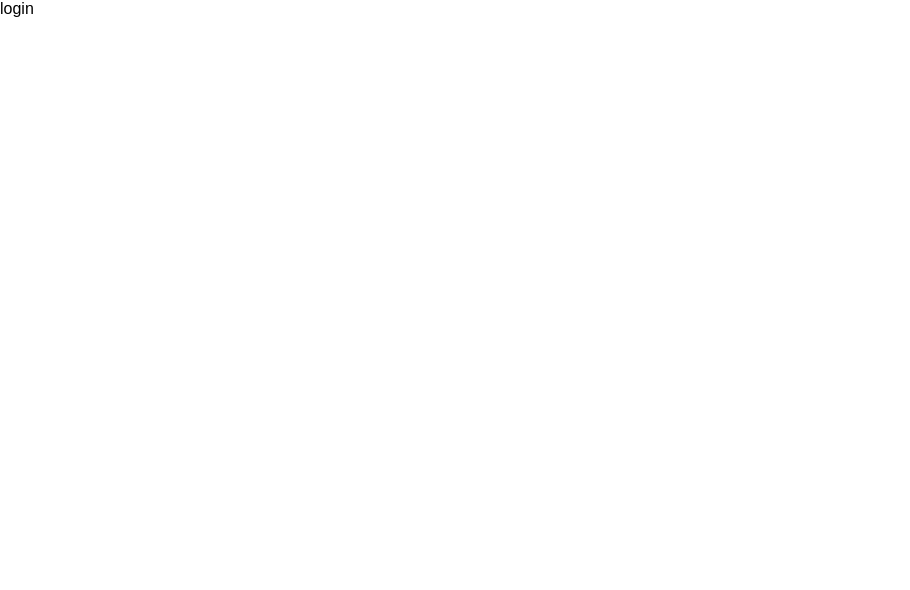
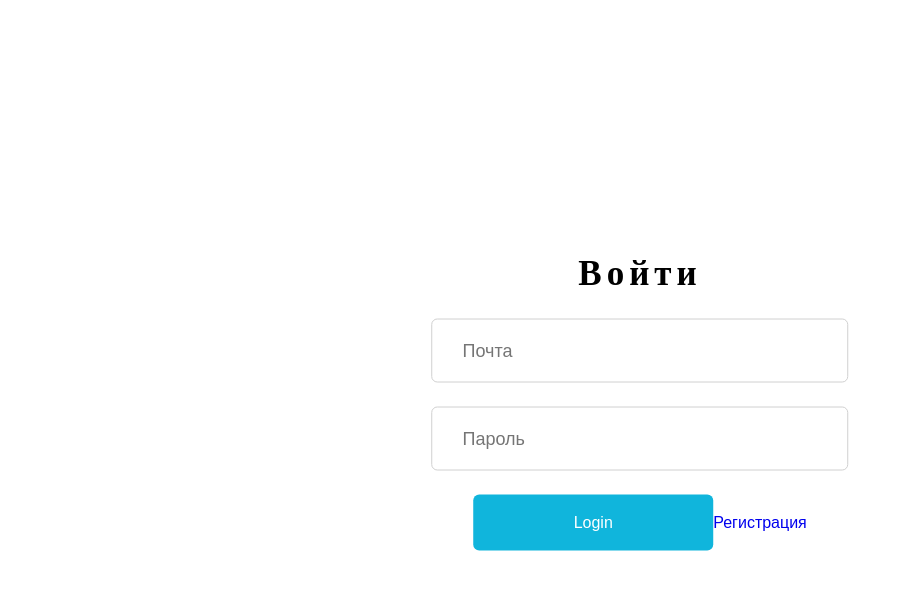
Before and after one commit to k0c0w/CarsharingWebsite, a React (Create React App) app in the folder frontend/website/: page /login in a window 1280 px wide. Shown: the top 590 px of the page, without its empty margins (0-910 px from the left). Built offline with nearby package versions, Linux system fonts and the light colour scheme.

Commit message:
created login page

```diff
--- a/frontend/website/src/Components/Tarrif/CarSection.jsx
+++ b/frontend/website/src/Components/Tarrif/CarSection.jsx
@@ -0,0 +1,4 @@
+export const CarSection = () => (
+    <>
+    </>
+);
--- /dev/null
+++ b/frontend/website/src/Components/formTools.jsx
@@ -0,0 +1,20 @@
+import React from "react";
+import "../css/form.css";
+
+export const Input = (props) => (
+    <div className="form-field">
+        <input className="form-input" name={props.name} type={props.type} placeholder={props.placeholder}/>
+        {props.inputErrorMessage && <p className="form-error">{props.inputErrorMessage}</p>}
+    </div>
+);
+
+
+export const Form = React.forwardRef((props, ref) => {
+    const className = `flex-container ${props.className? props.className : ''}`;
+    return (
+    <form action={props?.action} method={props?.method} ref={ref} className={className}>
+        {props.children}
+    </form>)
+});
+
+export default Form;
--- a/frontend/website/src/Containers/Login.jsx
+++ b/frontend/website/src/Containers/Login.jsx
@@ -1,3 +1,34 @@
-export default function Login(){
-    return <>login</>
+import Section from "../Components/Sections";
+import Container from "../Components/Container";
+import { useEffect } from "react";
+import Form, { Input } from "../Components/formTools";
+import Bold from "../Components/TextTags";
+import { NavLink } from "react-router-dom";
+
+function fixHeader() {
+    const header = document.getElementsByTagName("header")[0];
+
+    if(header && !header.classList.contains("fixed")) {
+        header.classList.add("fixed");
+    }
 }
+
+export default function Login() {
+
+    useEffect(()=> {fixHeader()}, []);
+
+    return (
+    <Section>
+        <Container className="flex-container">
+            <Form className="center flex-column">
+                <Bold className="form-header">Войти</Bold>
+                <Input placeholder="Почта"/>
+                <Input placeholder="Пароль"/>
+                <div className="form-filed">
+                    <button className="button">Login</button>
+                    <NavLink>Регистрация</NavLink>
+                </div>
+            </Form>
+        </Container>
+    </Section>);
+}
--- /dev/null
+++ b/frontend/website/src/css/form.css
@@ -0,0 +1,48 @@
+.form-field {
+    margin-bottom: 24px;
+    position: relative;
+    width: 125% ;
+}
+
+.form-error {
+    position: absolute;
+    left: 32px;
+    top: 42px;
+    font-size: 13px;
+    font-weight: 500;
+    line-height: 21px;
+    color: #e63312;
+    display: none;
+}
+
+.form-input {
+    font-size: 18px;
+    font-weight: 400;
+    line-height: 20px;
+    padding: 21px 30px;
+    border: 1px solid #d0d0d0;
+    border-radius: 6px;
+    width: 100%;
+    outline: 0;
+    -webkit-box-sizing: border-box;
+    box-sizing: border-box;
+    color: #191818;
+}
+
+.center {
+    position: absolute;
+    top: 50%;
+    left: 50%;
+    transform: translate(-50%, -50%);
+}
+
+.form-header {
+    font-family: Orbitron;
+    letter-spacing: 5px;
+    font-size: 35px;
+    margin-bottom: 25px;
+}
+
+.form-button {
+    min-width: 180px;
+}
```
Also changed, not shown: frontend/website/src/App.js (+5 -5 lines), frontend/website/src/hooks/useHeaderFixed.js (added, +7 -0 lines).
